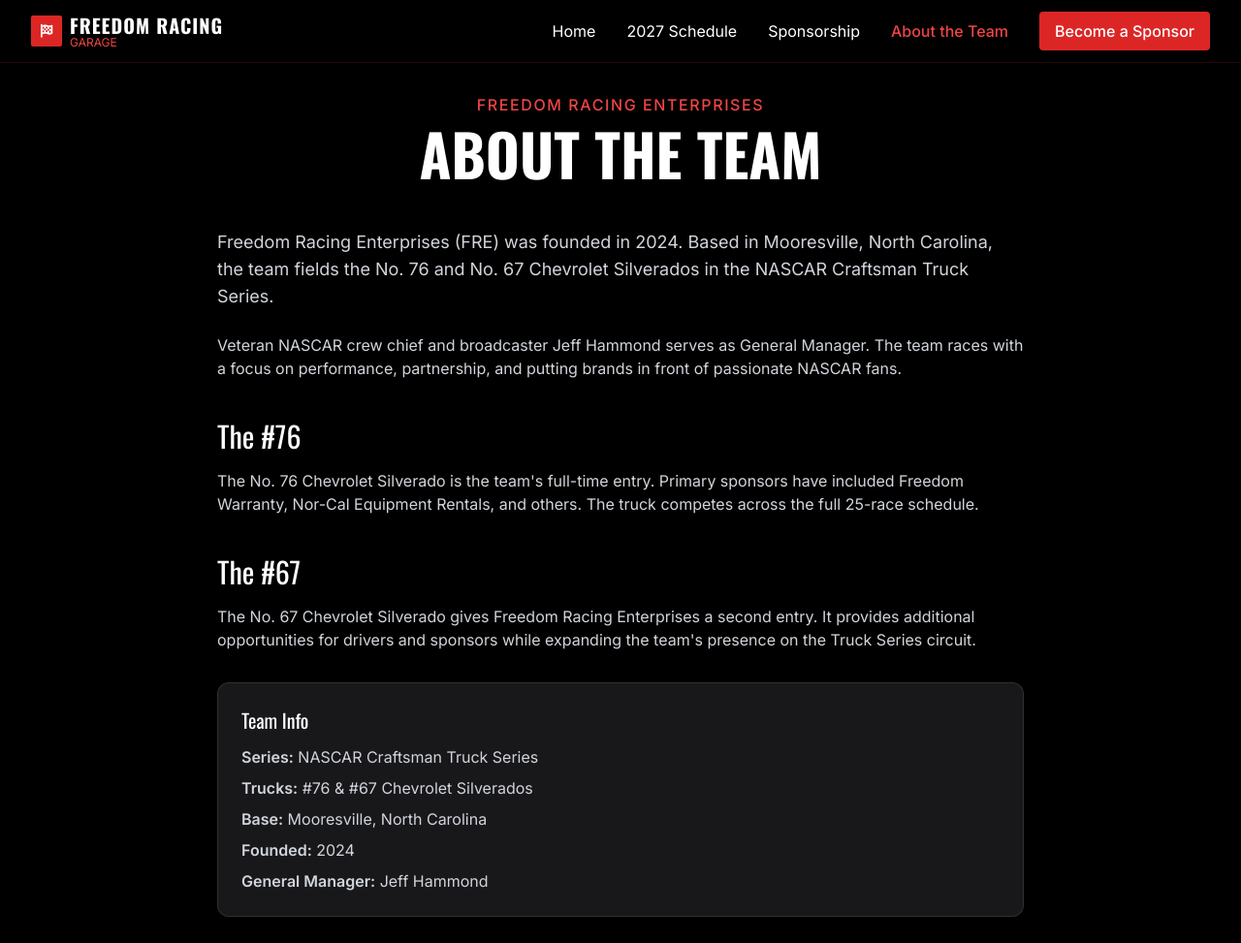
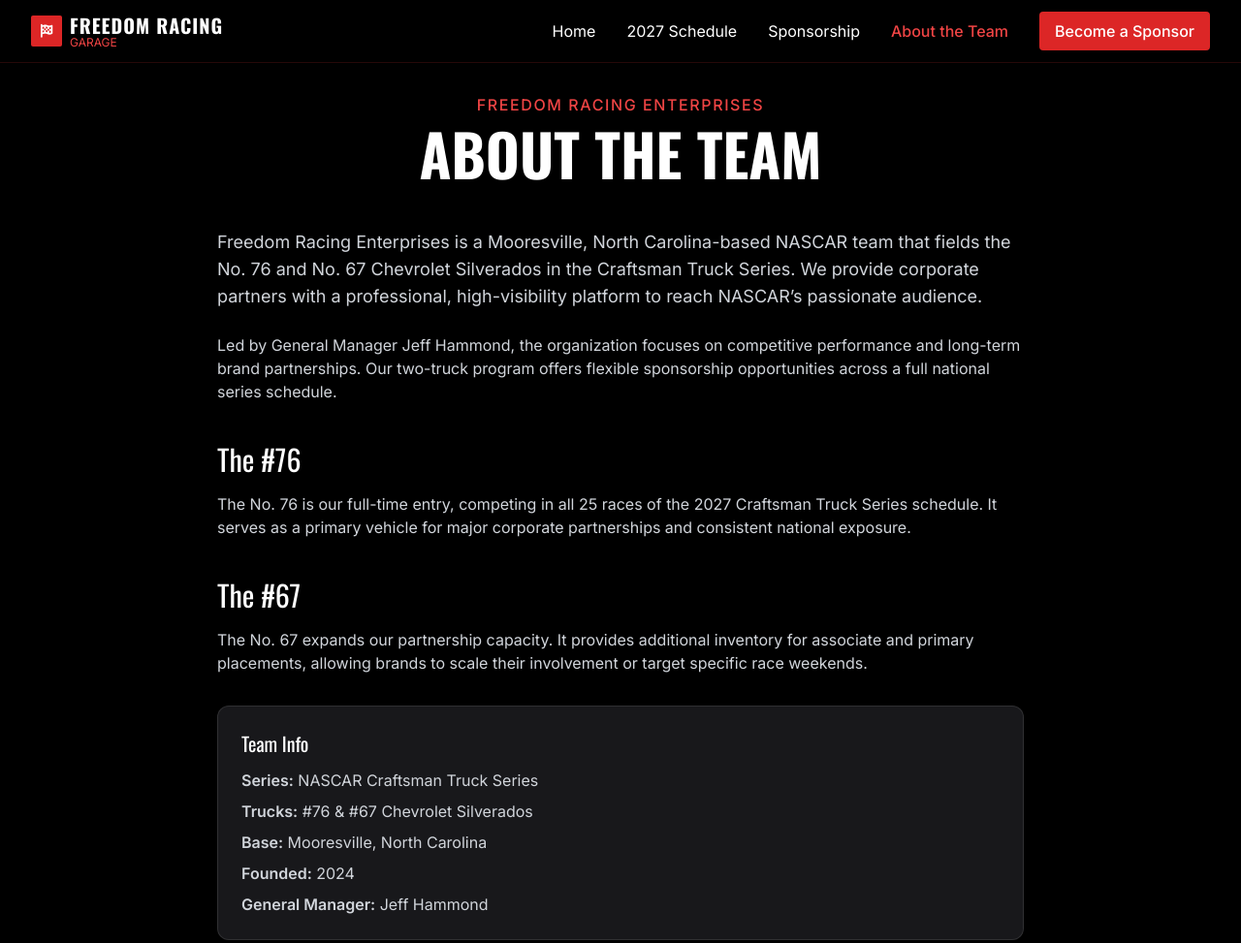
Before and after one commit to Chrismiller122580/freedom-racing-garage, a website: page about.html in a window 1280 px wide. Shown: the top 973 px of the page at 97% size. Drawn offline with nearby package versions, Linux system fonts and the light colour scheme.

Commit message:
Refocus about page on corporate team and sponsorship platform

```diff
--- a/about.html
+++ b/about.html
@@ -57,21 +57,21 @@
 
       <div class="prose prose-invert max-w-none">
         <p class="text-lg text-gray-300 mb-6">
-          Freedom Racing Enterprises (FRE) was founded in 2024. Based in Mooresville, North Carolina, the team fields the No. 76 and No. 67 Chevrolet Silverados in the NASCAR Craftsman Truck Series.
+          Freedom Racing Enterprises is a Mooresville, North Carolina-based NASCAR team that fields the No. 76 and No. 67 Chevrolet Silverados in the Craftsman Truck Series. We provide corporate partners with a professional, high-visibility platform to reach NASCAR’s passionate audience.
         </p>
 
         <p class="text-gray-300 mb-6">
-          Veteran NASCAR crew chief and broadcaster Jeff Hammond serves as General Manager. The team races with a focus on performance, partnership, and putting brands in front of passionate NASCAR fans.
+          Led by General Manager Jeff Hammond, the organization focuses on competitive performance and long-term brand partnerships. Our two-truck program offers flexible sponsorship opportunities across a full national series schedule.
         </p>
 
         <h2 class="font-oswald text-3xl mt-10 mb-4">The #76</h2>
         <p class="text-gray-300 mb-6">
-          The No. 76 Chevrolet Silverado is the team's full-time entry. Primary sponsors have included Freedom Warranty, Nor-Cal Equipment Rentals, and others. The truck competes across the full 25-race schedule.
+          The No. 76 is our full-time entry, competing in all 25 races of the 2027 Craftsman Truck Series schedule. It serves as a primary vehicle for major corporate partnerships and consistent national exposure.
         </p>
 
         <h2 class="font-oswald text-3xl mt-10 mb-4">The #67</h2>
         <p class="text-gray-300 mb-6">
-          The No. 67 Chevrolet Silverado gives Freedom Racing Enterprises a second entry. It provides additional opportunities for drivers and sponsors while expanding the team's presence on the Truck Series circuit.
+          The No. 67 expands our partnership capacity. It provides additional inventory for associate and primary placements, allowing brands to scale their involvement or target specific race weekends.
         </p>
 
         <div class="bg-zinc-900 border border-white/10 rounded-xl p-6 mt-8">
```
